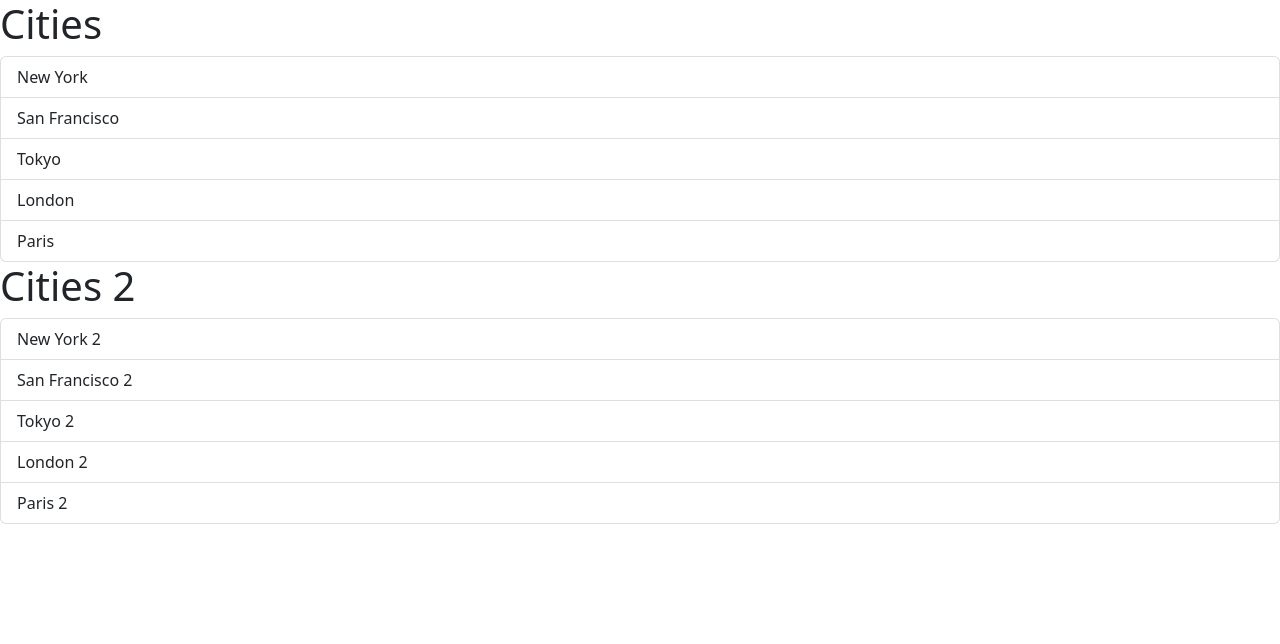
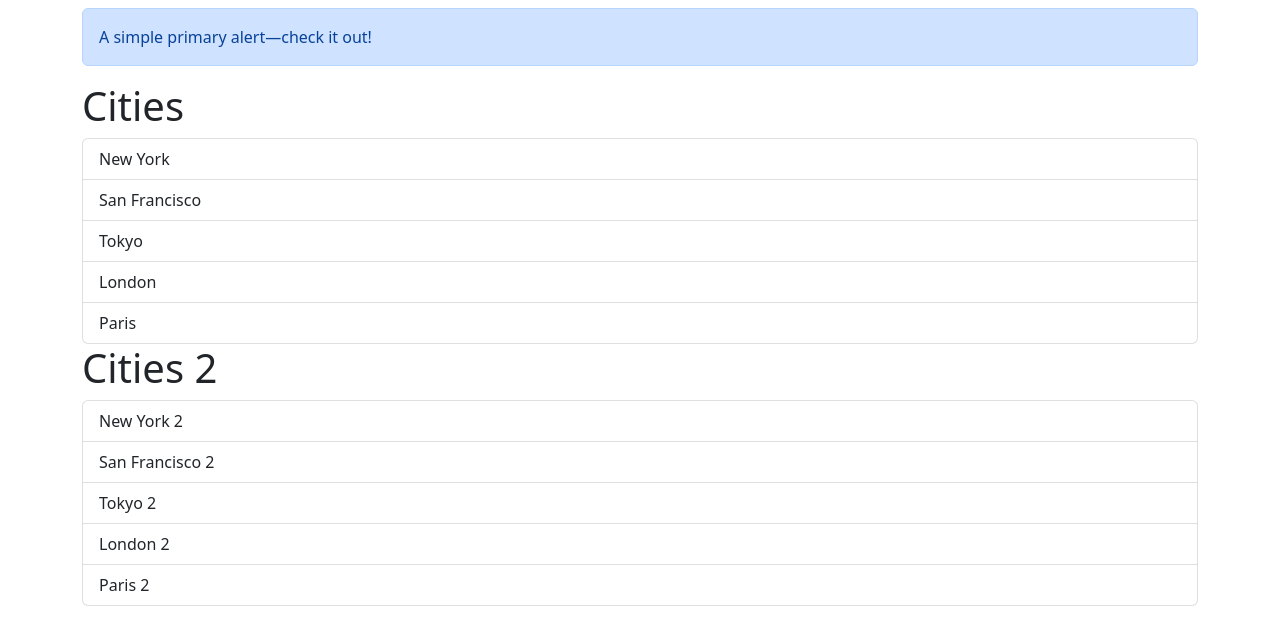
Before and after one commit to Braian-92/React-Basico, a React (Vite) app in the folder todoReactTs/galeria-ts/react-app/: page / in a window 1280 px wide. Shown: the top 644 px of the page. Built offline with nearby package versions, Linux system fonts and the light colour scheme.

Commit message:
base alertas

```diff
--- a/todoReactTs/galeria-ts/react-app/src/App.tsx
+++ b/todoReactTs/galeria-ts/react-app/src/App.tsx
@@ -1,4 +1,5 @@
 import ListGroup from "./components/ListGroup";
+import Alert from "./components/Alert";
 
 function App(){
   let items = ["New York", "San Francisco", "Tokyo", "London", "Paris"];
@@ -8,7 +9,8 @@ function App(){
     console.log(item);
   }
 
-  return <div>
+  return <div className="container my-2">
+    <Alert />
     <ListGroup items={items} heading="Cities" onSelectItem={handleSelectItem} />
     <ListGroup items={items2} heading="Cities 2" onSelectItem={handleSelectItem} />
   </div>;
--- /dev/null
+++ b/todoReactTs/galeria-ts/react-app/src/components/Alert.tsx
@@ -0,0 +1,9 @@
+function Alert() {
+  return (
+    <div className="alert alert-primary" role="alert">
+      A simple primary alert—check it out!
+    </div>
+  )
+}
+
+export default Alert
```
Also changed, not shown: 1 other file (tests, documents, lock files or other folders).
